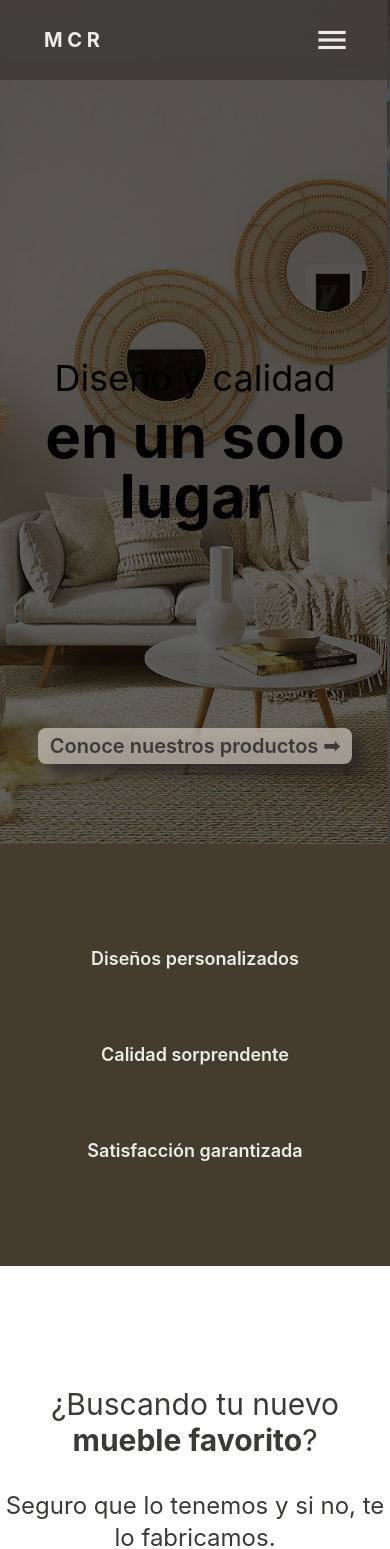
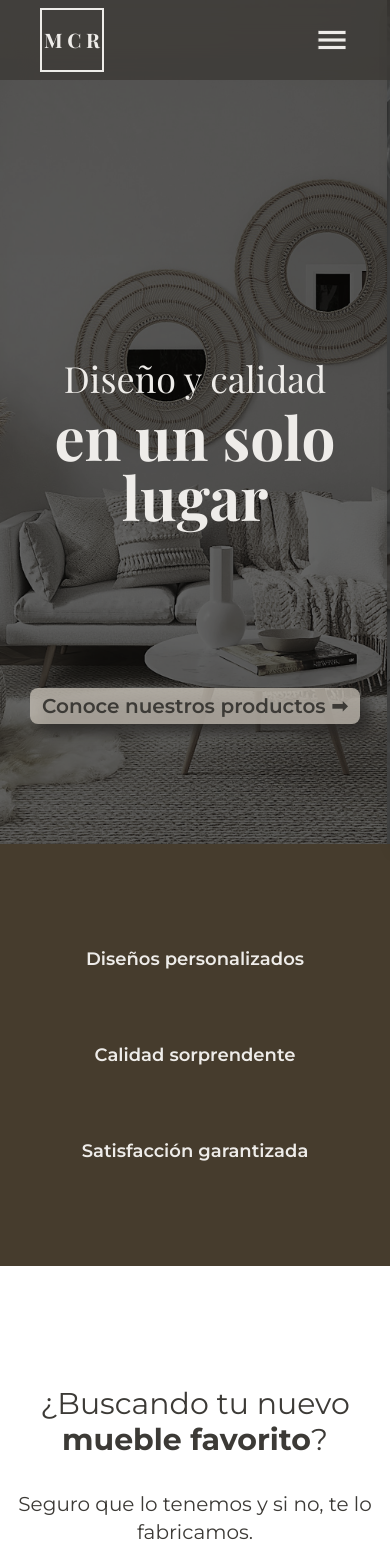
Before and after one commit to B9inzon/mueblescasariver, a Next.js app in the folder front/: page / in a window 390 px wide. Shown: the top 1549 px of the page. Built offline with nearby package versions, Linux system fonts and the light colour scheme; a web font is replaced by a local one.

Commit message:
Tailwind in some breakpoint sizes

```diff
--- a/front/src/components/landing/Landing.jsx
+++ b/front/src/components/landing/Landing.jsx
@@ -7,7 +7,7 @@
 import Link from "next/link";
 import HeroLanding from "./HeroLanding";
 import ContactBanner from "../ContactBanner";
-import { LandingCategorySection } from "../LandingCategorySection";
+import { LandingCategorySection } from "./LandingCategorySection";
 import MostSelling from "../MostSelling";
 
 export const Landing = () => {
@@ -15,8 +15,8 @@
     <>
       <section className=" relative flex flex-col w-full items-center justify-center  h-screen ">
         <HeroLanding />
-        <div className="absolute z-1  flex left-0 items-center justify-center w-full pb-10 lg:w-1/2 lg:py-0 lg:h-full">
-          <h1 className="font-principal w-full max-w-2xl text-[[#eeece9] px-6 mt-20 md:mt-16 text-center lg:text-left lg:pl-10 xl:pl-20 text-4xl md:text-5xl lg:text-6xl  ">
+        <div className="absolute z-1  flex left-0  items-center justify-center w-full pb-10 lg:w-2/3 lg:py-0 lg:h-full ">
+          <h1 className="font-principal w-full max-w-2xl text-[#eeece9] px-6 mt-20 md:mt-16 text-center lg:text-left lg:pl-10 xl:pl-20 text-4xl md:text-5xl lg:text-6xl  ">
             Diseño y calidad{" "}
             <span className="block  mt-2 text-6xl md:text-6xl lg:text-8xl font-bold">
               en un solo lugar
@@ -24,11 +24,11 @@
           </h1>
         </div>
         <div className=" absolute z-0 inset-0  bg-black/60  "></div>
-        <div className="absolute z-1 bottom-20 xl:right-60 flex w-full lg:w-auto h-auto items-center justify-center  ">
+        <div className="absolute z-1 bottom-30 md:bottom-20 xl:right-60 flex w-full lg:w-auto h-auto items-center justify-center ">
           <Link
             href="/products"
             rel="noopener noreferrer"
-            className=" flex items-center justify-center bg-[#c9c2b7]/75 hover:bg-[#c9c2b7]   p-1 md:p-2 w-auto lg:w-auto rounded-lg   transition-all duration-600 ease-in-out "
+            className=" flex items-center justify-center bg-[#c9c2b7]/75 hover:bg-[#c9c2b7]  p-1 md:p-2 w-auto lg:w-auto rounded-lg   transition-all duration-600 ease-in-out "
             style={{ filter: "drop-shadow(10px 10px 6px #282624)" }}
           >
             <h3 className="text-[#3c3a36]  font-semibold text-xl md:text-2xl lg:text-4xl px-2  transition-all duration-900 ease-in-out ">
@@ -45,10 +45,10 @@
             <li>Satisfacción garantizada</li>
           </ul>
         </div>
-        <h1 className="text-3xl lg:text-5xl mb-8 lg:mb-10 text-center  ">
+        <h1 className="text-3xl lg:text-5xl mb-8 lg:mb-10 text-center px-4  ">
           ¿Buscando tu nuevo <span className="font-bold">mueble favorito</span>?
         </h1>
-        <h3 className="text-center text-2xl lg:text-3xl mb-16 lg:mb-20  ">
+        <h3 className="text-center text-xl lg:text-3xl mb-16 lg:mb-20 px-4  ">
           Seguro que lo tenemos y si no, te lo fabricamos. <br />
           <span className="font-bold ">Revisa nuestras categorías.</span>
         </h3>
```
Also changed, not shown: front/package.json (+6 -6 lines), front/src/components/landing/LandingCategorySection.jsx (renamed from front/src/components/LandingCategorySection.jsx), 1 other file (tests, documents, lock files or other folders).
